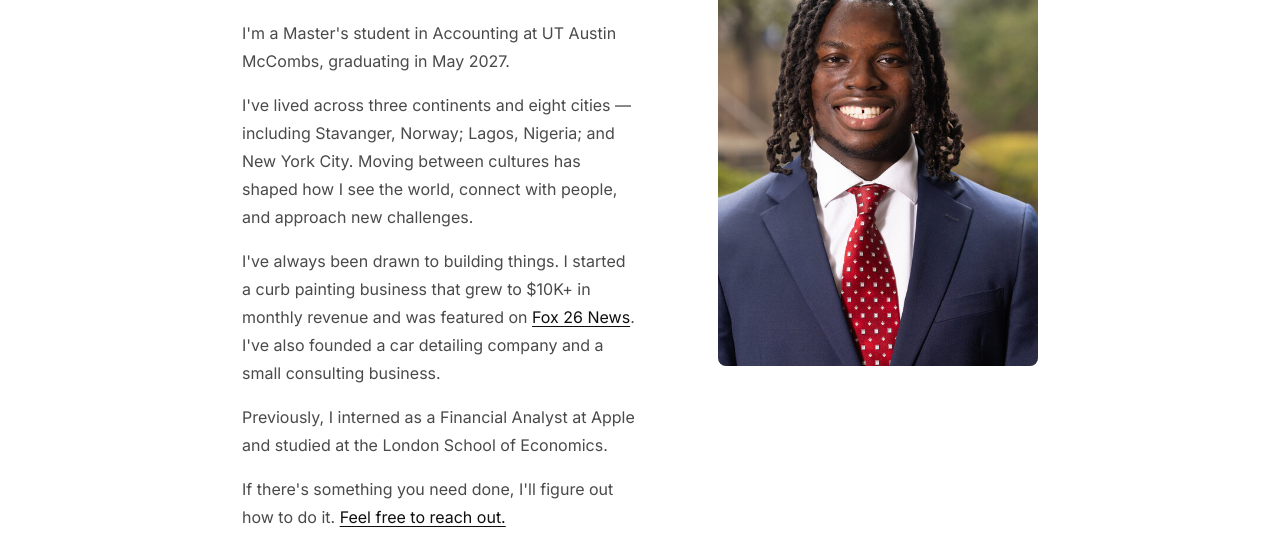
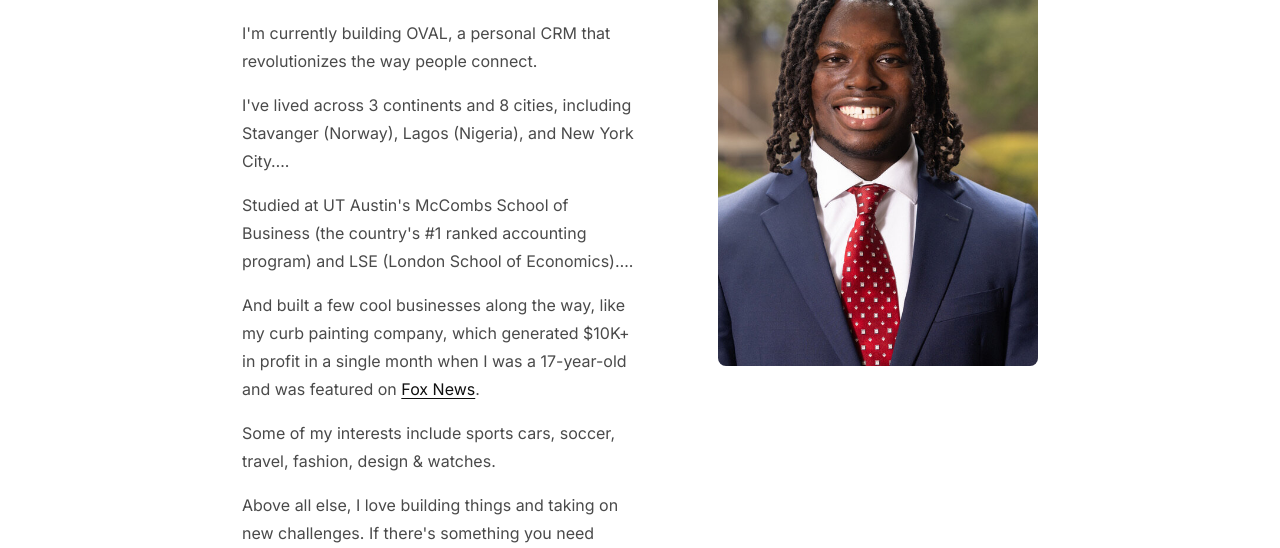
Before and after one commit to johnegharevba/Personal-Website, a plain HTML site: page index.html in a window 1280 px wide. Shown: the part 201-749 px from the top of the page. Drawn offline with Linux system fonts and the light colour scheme.

Commit message:
Revise hero section content in index.html
Updated personal introduction and interests in the hero section.

```diff
--- a/index.html
+++ b/index.html
@@ -28,19 +28,22 @@
           <h1 class="hero-greeting">Hi, I'm John.</h1>
           <div class="hero-body">
             <p>
-              I'm a Master's student in Accounting at UT Austin McCombs, graduating in May 2027.
+              I'm currently building OVAL, a personal CRM that revolutionizes the way people connect.
             </p>
             <p>
-              I've lived across three continents and eight cities — including Stavanger, Norway; Lagos, Nigeria; and New York City. Moving between cultures has shaped how I see the world, connect with people, and approach new challenges.
+              I've lived across 3 continents and 8 cities, including Stavanger (Norway), Lagos (Nigeria), and New York City….
             </p>
             <p>
-              I've always been drawn to building things. I started a curb painting business that grew to $10K+ in monthly revenue and was featured on <a href="contact.html">Fox 26 News</a>. I've also founded a car detailing company and a small consulting business.
+              Studied at UT Austin's McCombs School of Business (the country's #1 ranked accounting program) and LSE (London School of Economics)….
             </p>
             <p>
-              Previously, I interned as a Financial Analyst at Apple and studied at the London School of Economics.
+              And built a few cool businesses along the way, like my curb painting company, which generated $10K+ in profit in a single month when I was a 17-year-old and was featured on <a href="https://www.fox26houston.com" target="_blank" rel="noopener">Fox News</a>.
             </p>
             <p>
-              If there's something you need done, I'll figure out how to do it. <a href="contact.html">Feel free to reach out.</a>
+              Some of my interests include sports cars, soccer, travel, fashion, design &amp; watches.
+            </p>
+            <p>
+              Above all else, I love building things and taking on new challenges. If there's something you need done, I'll figure out how to do it. <a href="contact.html">Feel free to reach out.</a>
             </p>
           </div>
         </div>
```
